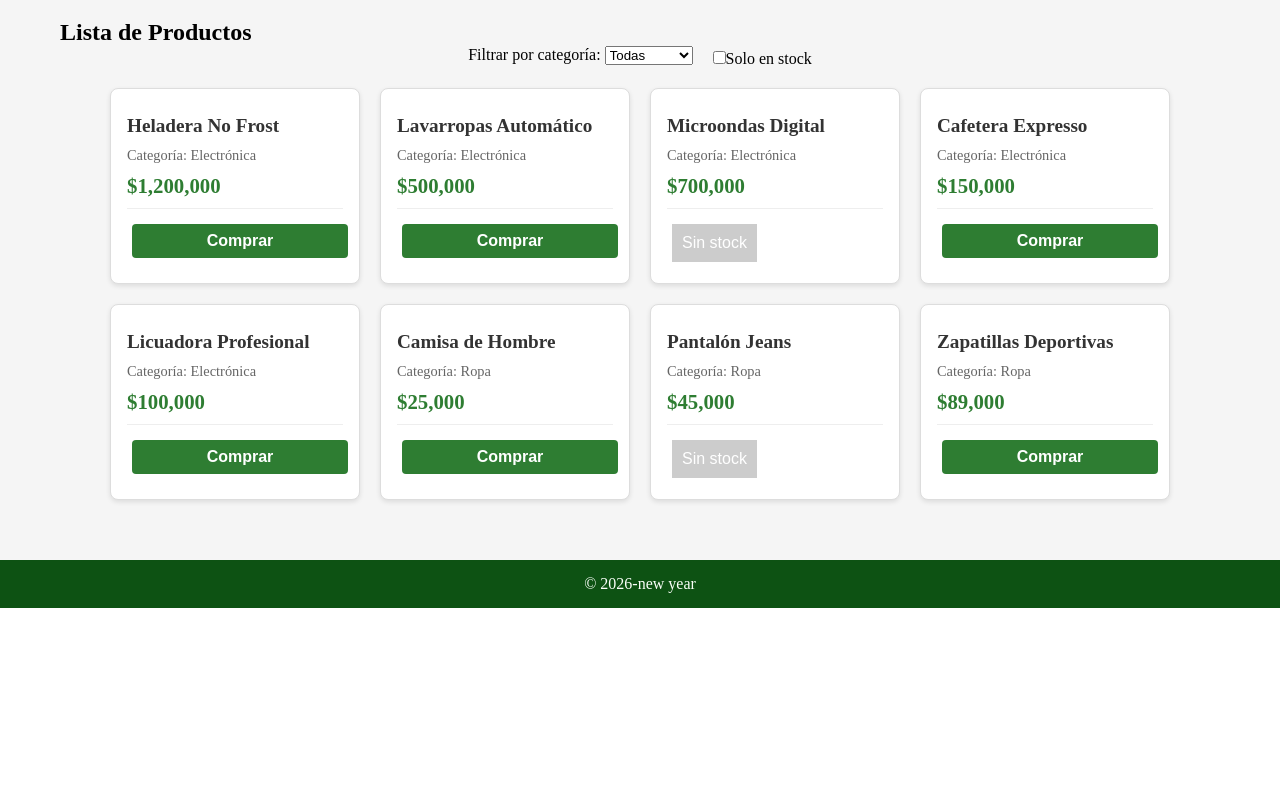
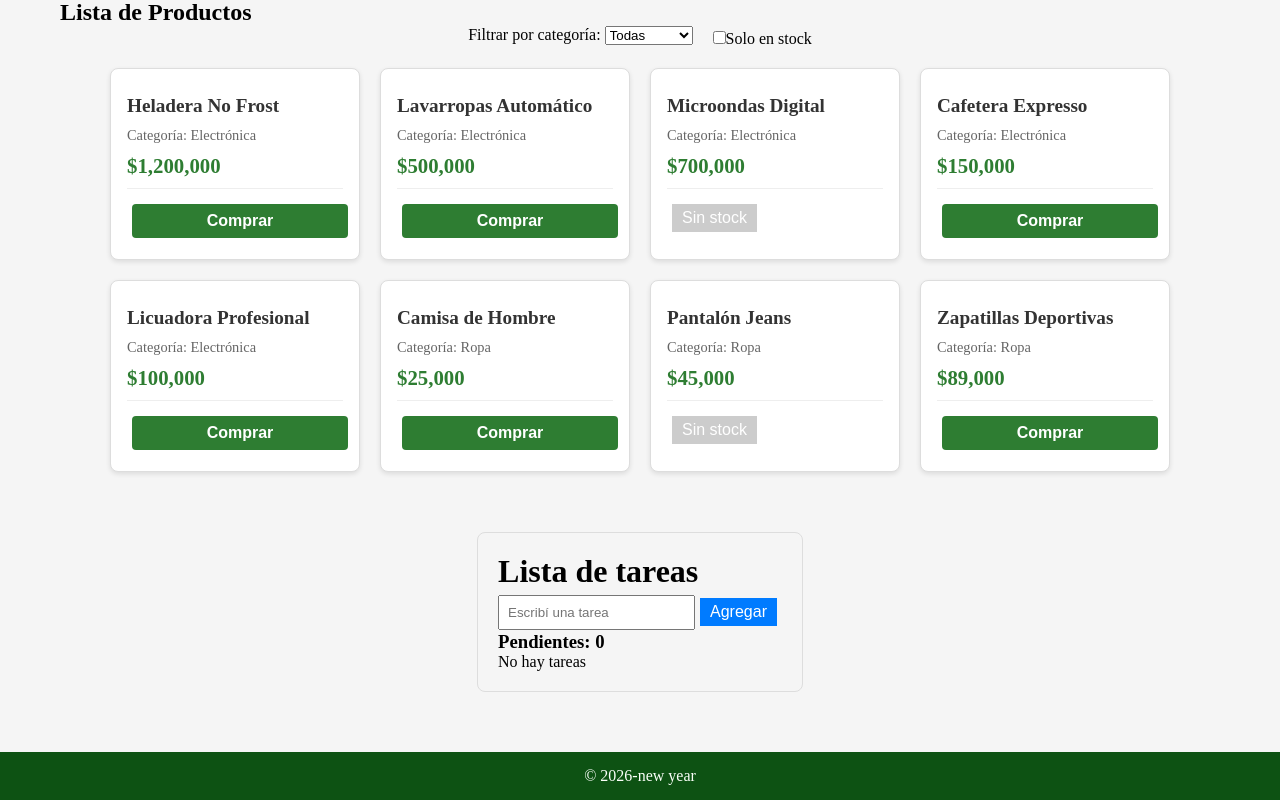
Before and after one commit to Antonella-Tintilay/React.js, a React (Vite) app in the folder tp6-react/: page / in a window 1280 px wide. Shown: the part 1239-2039 px from the top of the page. Before the commit the page ends 1847 px from the top, so only its background shows below. Built offline with nearby package versions, Linux system fonts and the light colour scheme.

Commit message:
Implementación de CRUD

```diff
--- a/tp6-react/src/App.css
+++ b/tp6-react/src/App.css
@@ -167,6 +167,36 @@ button:disabled {
 }
 
 
+.completada {
+  text-decoration: line-through;
+  color: #999;
+}
+.todo {
+  max-width: 500px;
+  margin: 20px auto;
+  padding: 20px;
+  border: 1px solid #ddd;
+  border-radius: 8px;
+}
+ul {
+  list-style: none;
+  padding: 0;
+}
+li {
+  display: flex;
+  align-items: center;
+  gap: 10px;
+  padding: 10px;
+  border-bottom: 1px solid #eee;
+}
+li span {
+  flex: 1;
+}
+button {
+  padding: 5px 10px;
+  cursor: pointer;
+}
+
 footer {
   background-color: #0d5213;
   color: rgb(250, 255, 249);
--- a/tp6-react/src/App.jsx
+++ b/tp6-react/src/App.jsx
@@ -6,6 +6,7 @@ import Contador from './components/Contador.jsx'
 import './App.css'
 import ContactForm from './components/ContactForm.jsx'
 import ProductList from './components/ProductList.jsx'
+import TodoApp from './components/TodoApp.jsx'
 
 function App() {
   return (
@@ -48,6 +49,7 @@ function App() {
           precio={100000}>
           <button className="btn-comprar">Compra ahora</button></Card>
       <ProductList/>
+      <TodoApp/>
 
       </div>
       <Footer />
--- /dev/null
+++ b/tp6-react/src/components/TodoApp.jsx
@@ -0,0 +1,130 @@
+import { useState } from 'react';
+function TodoApp() {
+
+  const [nuevaTarea, setNuevaTarea] = useState('');
+  const [tareas, setTareas] = useState([]);
+
+  const agregarTarea = () => {
+
+    if (nuevaTarea.trim() === '') {
+      return;
+    }
+
+    const tarea = {
+      id: Date.now(),
+      texto: nuevaTarea,
+      completada: false
+    };
+
+    setTareas([...tareas, tarea]);
+
+    setNuevaTarea('');
+  };
+
+  const completarTarea = (id) => {
+
+    const nuevasTareas = tareas.map((t) => {
+
+      if (t.id === id) {
+        return {
+          ...t,
+          completada: !t.completada
+        };
+      }
+
+      return t;
+
+    });
+
+    setTareas(nuevasTareas);
+
+  };
+
+  const eliminarTarea = (id) => {
+
+    const nuevasTareas =
+      tareas.filter((t) => t.id !== id);
+
+    setTareas(nuevasTareas);
+
+  };
+
+
+  const pendientes =
+    tareas.filter(
+      (t) => !t.completada
+    ).length;
+
+
+  let contenido;
+
+  if (tareas.length === 0) {
+
+    contenido = <p>No hay tareas</p>;
+
+  } else {
+    contenido = (
+      <ul>
+        {tareas.map((t) => {
+          let clase = '';
+          if (t.completada) {
+            clase = 'completada';
+          }
+          return (
+            <li key={t.id}>
+              <span className={clase}>
+                {t.texto}
+              </span>
+              <button
+                onClick={() =>
+                  completarTarea(t.id)
+                }
+              >
+                ✔
+              </button>
+
+              <button
+                onClick={() =>
+                  eliminarTarea(t.id)
+                }
+              >
+                X
+              </button>
+            </li>
+
+          );
+
+        })}
+
+      </ul>
+
+    );
+  }
+
+
+  return (
+
+    <div className="todo">
+      <h1>Lista de tareas</h1>
+      <input
+        type="text"
+        value={nuevaTarea}
+        onChange={(e) =>
+          setNuevaTarea(e.target.value)
+        }
+        placeholder="Escribí una tarea"
+      />
+
+      <button onClick={agregarTarea}>
+        Agregar
+      </button>
+      <h3>
+        Pendientes: {pendientes}
+      </h3>
+      {contenido}
+    </div>
+
+  );
+}
+
+export default TodoApp;
```
